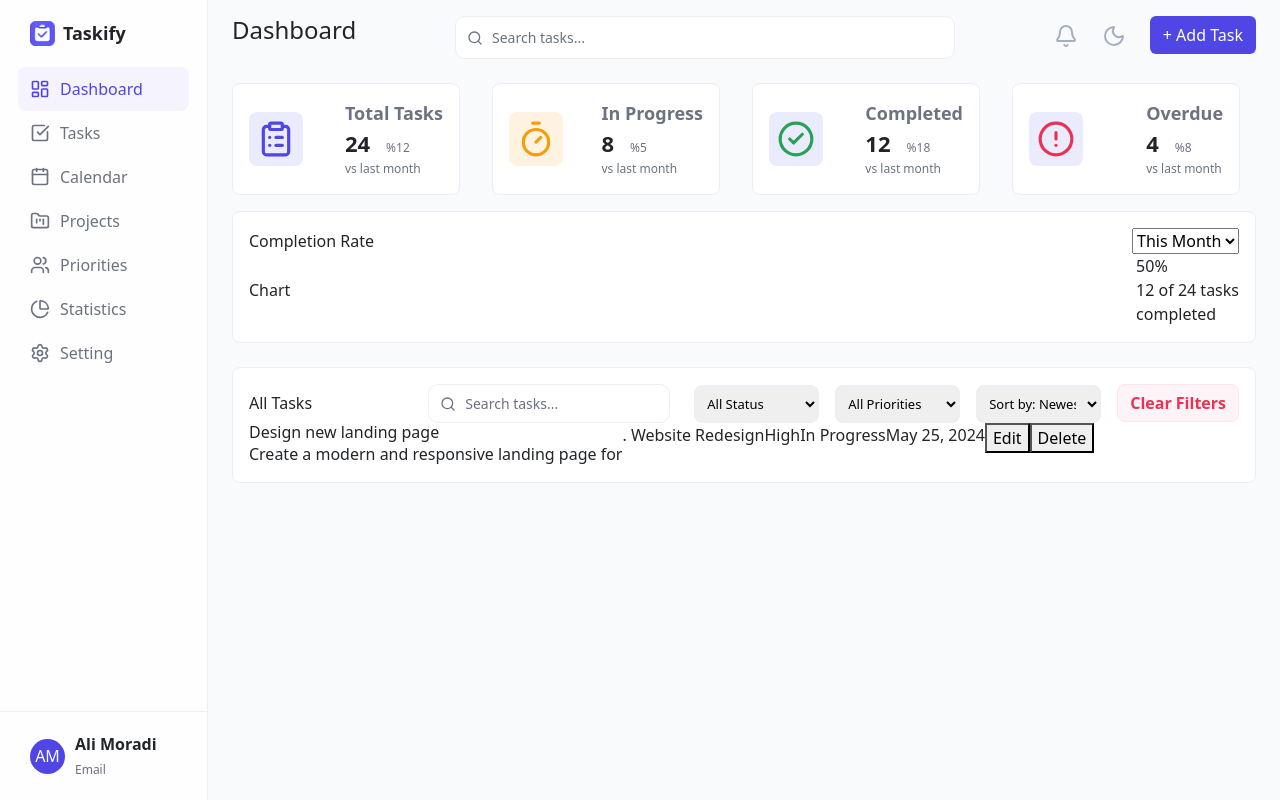
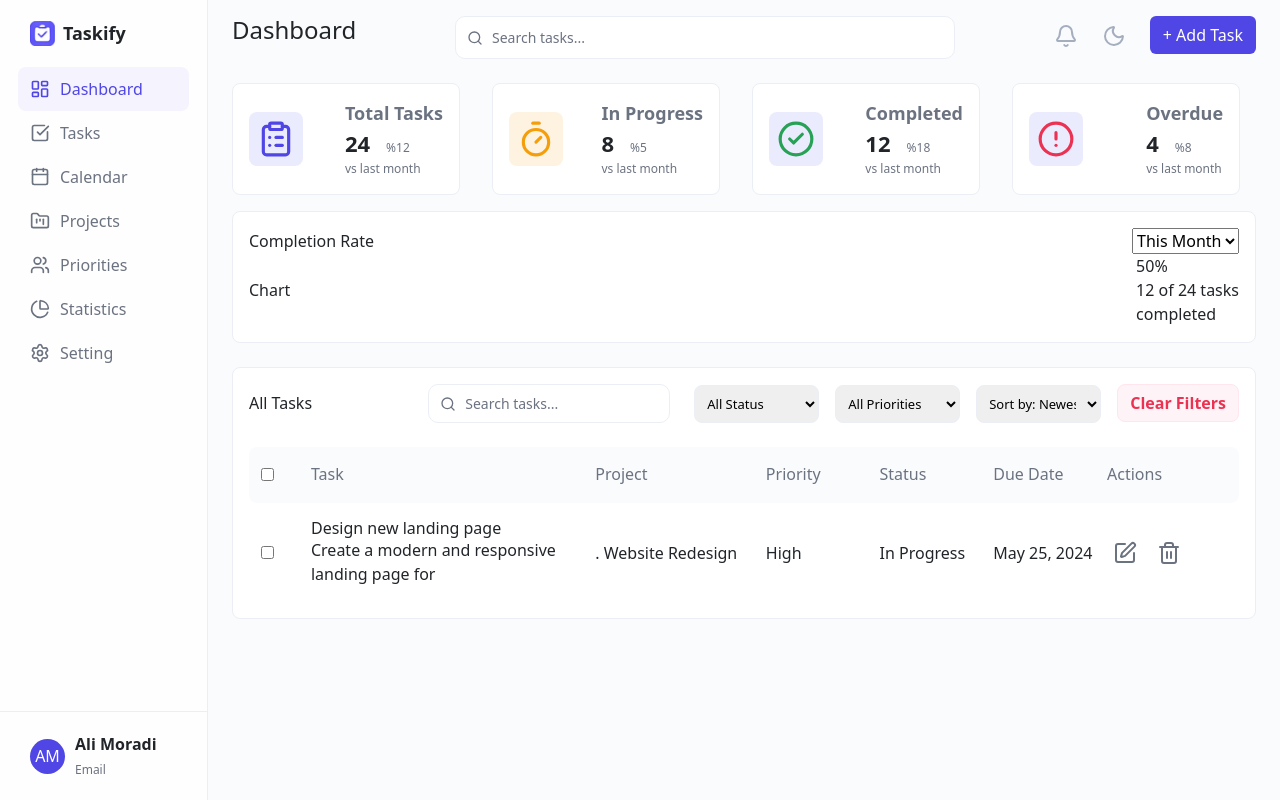
Before and after one commit to KamyabT/taskify, a React (Create React App) app: page /dashboard in a window 1280 px wide. Built offline with nearby package versions, Linux system fonts and the light colour scheme.

Commit message:
table header design finished and body main structure finished some minor fixation remains

```diff
--- a/src/App.css
+++ b/src/App.css
@@ -59,7 +59,7 @@ h6 {
   --primary-light: #6366f1; /* هاور و حالت فعال */
   --primary-soft: #eef2ff; /* بک‌گراند لایت */
 
-  --bg-main: #f9fafb; /* بک‌گراند کل صفحه */
+  --bg-main: #fafbfd; /* بک‌گراند کل صفحه */
   --bg-sections: #fefefe;
   --bg-card: #ffffff; /* کارت‌ها */
   --bg-sidebar: #111827; /* سایدبار تیره */
@@ -76,13 +76,13 @@ h6 {
   --success-light: #e5f8e8; /* completed light */
   --warning: #f59e0b; /* pending */
   --warning-light: #fef3e0; /* pending light */
+  --warning-hover: rgb(206, 2, 2);
   --danger: #eb3253; /* overdue / error */
   --danger-light: #fee7eb; /* overdue light */
   --info: #3b82f6; /* in progress */
   --info-light: #ebebfe; /* in progress light */
 
   --warning-bg: #fef3f6;
-
 }
 
 /********************
--- a/src/components/ui/Button.module.css
+++ b/src/components/ui/Button.module.css
@@ -2,6 +2,8 @@
   border-radius: 8px;
   font-weight: 600;
 }
+
+/*******************Warning Button*******************/
 
 .warningBtn {
   background-color: var(--warning-bg);
@@ -11,3 +13,23 @@
   padding: 6px 12px;
   font-weight: 600;
 }
+
+.warningBtn:hover {
+  color: white;
+  background-color: var(--warning-hover);
+  transition: all 0.3s ease;
+}
+
+/*******************Action Button*******************/
+
+.iconActionBtn {
+  background-color: transparent;
+  border: none;
+  margin: 0 8px 0 0;
+}
+
+.iconActionBtn:hover {
+  background-color: transparent;
+  transform: scale(1.1);
+  margin: 0 8px 0 0;
+}
--- a/src/features/tasks/components/TableFilters.jsx
+++ b/src/features/tasks/components/TableFilters.jsx
@@ -4,7 +4,7 @@ import { Search } from "lucide-react";
 
 const TableFilters = () => {
   return (
-    <div className="d-flex align-items-center justify-content-between flex-grow-1">
+    <div className="d-flex align-items-center justify-content-between flex-grow-1 mb-4">
       <h6>All Tasks</h6>
       <div className="d-flex justify-content-between" style={{ position: "relative" }}>
         <Search size={16} className={style.icon} />
--- a/src/features/tasks/components/TaskRow.jsx
+++ b/src/features/tasks/components/TaskRow.jsx
@@ -1,27 +1,70 @@
+import style from "./TaskRow.module.css";
+import Button from "../../../components/ui/Button";
+import { SquarePen, Trash2 } from "lucide-react";
+/*
+
+<SquarePen />
+<Trash2 />
+
+*/
+
 const TaskRow = () => {
-    return ( <div className="d-flex">
-        <div></div>
-        <div>
+  return (
+    <>
+      <div className={`${style.row} ${style.theadDesign}`}>
+        <div className="">
+          <input type="checkbox" />
+        </div>
+        <div className="">
+          <h6>Task</h6>
+        </div>
+        <div className="">
+          <h6>Project</h6>
+        </div>
+        <div className="">
+          <h6>Priority</h6>
+        </div>
+        <div className="">
+          <h6>Status</h6>
+        </div>
+        <div className="">
+          <h6>Due Date</h6>
+        </div>
+        <div className="">
+          <h6>Actions</h6>
+        </div>
+      </div>
+      <div className={`${style.row}`}>
+        <div className="">
+          <input type="checkbox" />
+        </div>
+        <div className="">
           <h6>Design new landing page</h6>
           <span>Create a modern and responsive landing page for</span>
         </div>
-        <div>
+        <div className="">
           <p>. Website Redesign</p>
         </div>
-        <div>
+        <div className="">
           <p>High</p>
         </div>
-        <div>
+        <div className="">
           <p>In Progress</p>
         </div>
-        <div>
+        <div className="">
           <p>May 25, 2024</p>
         </div>
-        <div>
-            <button>Edit</button>
-            <button>Delete</button>
+        <div className="">
+          <Button type="iconAction">
+            <SquarePen color="var(--text-secondary)" size={24} />
+          </Button>
+          <Button type="iconAction">
+            <Trash2 color="var(--text-secondary)" size={24} />
+          </Button>
         </div>
-    </div> );
-}
+      </div>
+    </>
+  );
+};
 
 export default TaskRow;
--- /dev/null
+++ b/src/features/tasks/components/TaskRow.module.css
@@ -0,0 +1,21 @@
+.theadDesign {
+  background-color: var(--bg-main);
+  padding: 10px 10px;
+  border-radius: 8px;
+  color: var(--text-secondary);
+}
+
+.row {
+  display: grid;
+  grid-template-columns:
+    50px
+    2.5fr
+    1.5fr
+    1fr
+    1fr
+    1fr
+    120px;
+
+  align-items: center;
+  padding: 16px 12px;
+}
```
Lines whose indentation alone changed are shown as unchanged.
